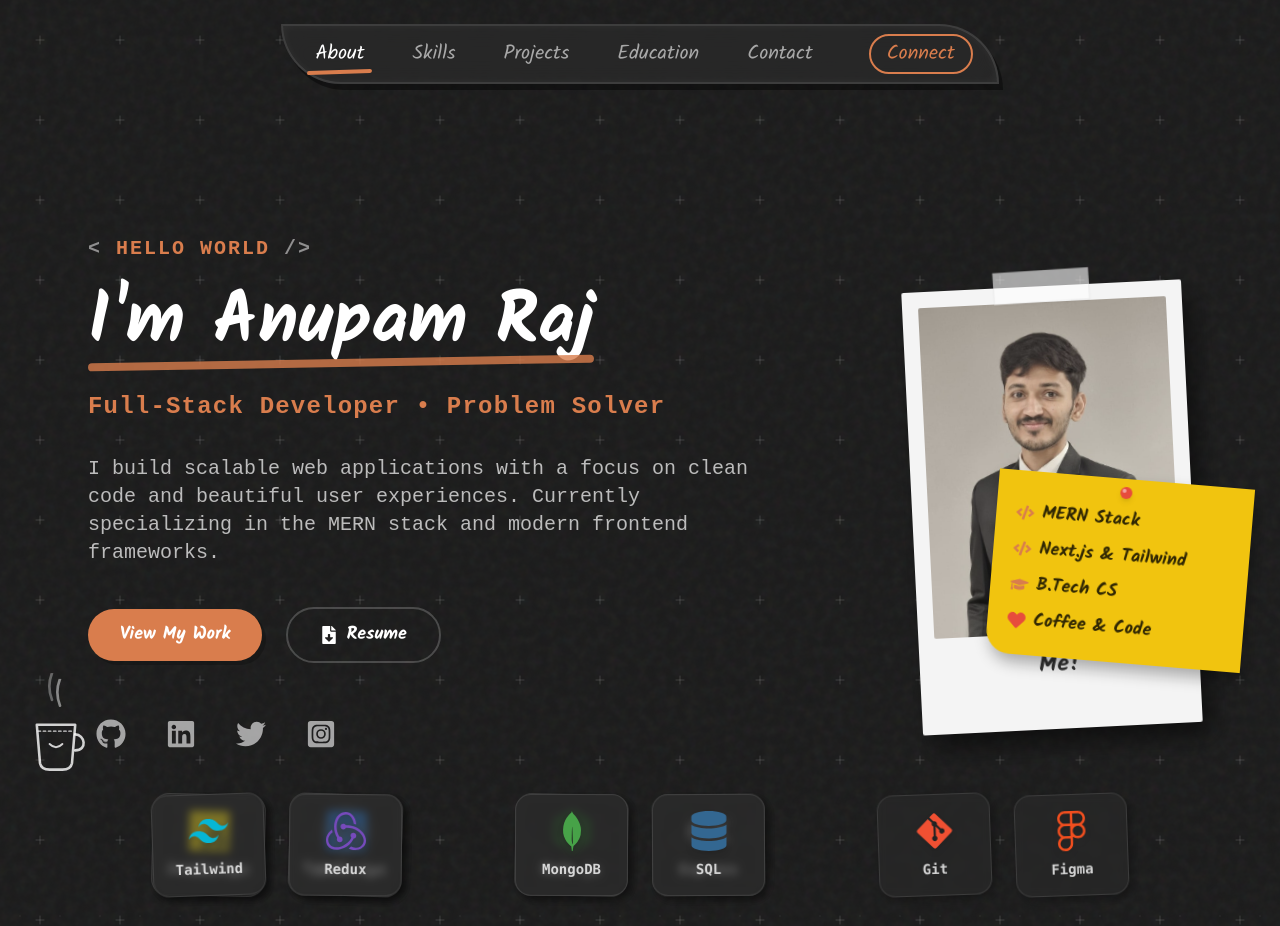
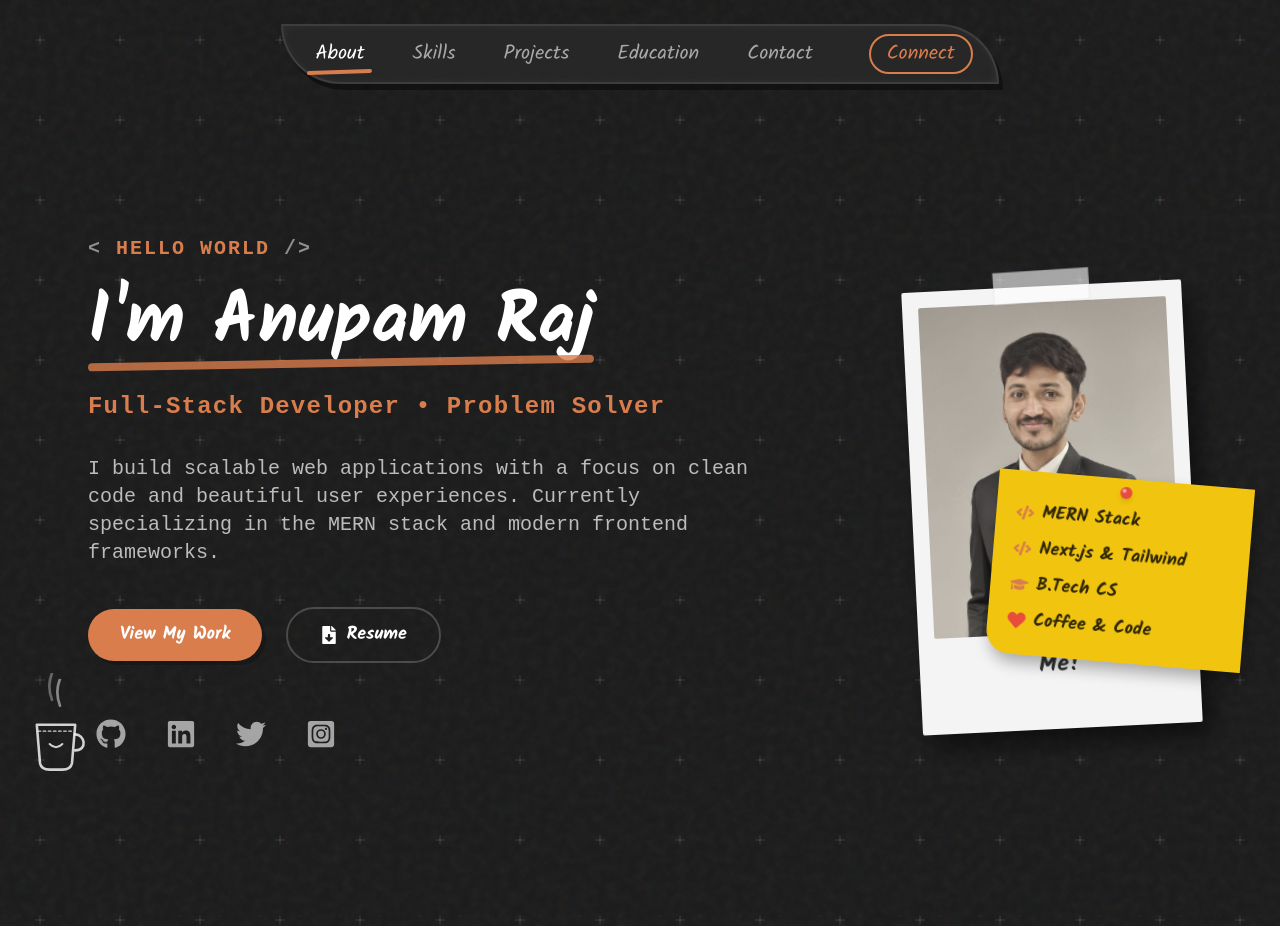
Before and after one commit to anupamraj176/portfolio, a React (Vite) app: page / in a window 1280 px wide. Shown: the top 926 px of the page. Built offline with nearby package versions, Linux system fonts and the light colour scheme.

Commit message:
feat: implement animated project slider and interactive tech stack components using GSAP

```diff
--- a/src/components/ProjectSlider.jsx
+++ b/src/components/ProjectSlider.jsx
@@ -68,14 +68,51 @@ const projects = [
 ];
 
 const ProjectCard = ({ project }) => {
+  const cardRef = useRef(null);
+
+  const handleMouseMove = (e) => {
+    if (!cardRef.current) return;
+    const { left, top, width, height } = cardRef.current.getBoundingClientRect();
+
+    // Calculate rotation based on mouse position relative to card center
+    const x = (e.clientX - left - width / 2) / 10;
+    const y = (e.clientY - top - height / 2) / 10;
+
+    gsap.to(cardRef.current, {
+      rotationY: x,
+      rotationX: -y,
+      scale: 1.05,
+      transformPerspective: 1000,
+      ease: "power2.out",
+      duration: 0.5,
+      zIndex: 50
+    });
+  };
+
+  const handleMouseLeave = () => {
+    if (!cardRef.current) return;
+    gsap.to(cardRef.current, {
+      rotationY: 0,
+      rotationX: 0,
+      scale: 1,
+      ease: "power2.out",
+      duration: 0.5,
+      zIndex: 1
+    });
+  };
+
   return (
     <div
-      className="w-[300px] sm:w-[350px] flex-shrink-0 bg-[#f4f4f4] p-4 pb-6 shadow-2xl relative border border-black/10 transition-transform hover:z-50 hover:scale-105 duration-300"
+      ref={cardRef}
+      className="w-[300px] sm:w-[350px] flex-shrink-0 bg-[#f4f4f4] p-4 pb-6 shadow-2xl relative border border-black/10 transition-shadow duration-300"
       style={{
         transform: `rotate(${project.rotation * 0.5}deg)`,
         boxShadow: "5px 15px 25px rgba(0,0,0,0.4)",
-        borderRadius: "24px"
+        borderRadius: "24px",
+        transformStyle: "preserve-3d" // Needed for 3D children if any
       }}
+      onMouseMove={handleMouseMove}
+      onMouseLeave={handleMouseLeave}
     >
       {/* Red Pushpin */}
       <div className="absolute -top-3 left-1/2 -translate-x-1/2 w-4 h-4 rounded-full bg-[#d97d4d] shadow-md border border-[#c2693b] z-20"
@@ -88,10 +125,10 @@ const ProjectCard = ({ project }) => {
 
       {/* Project Content */}
       <div className="bg-[#2a2a2a] w-full h-40 sm:h-48 rounded-[16px] flex items-center justify-center overflow-hidden border border-black/20 mb-4 text-white">
-        <h3 className="text-2xl font-bold opacity-50 px-4 text-center">{project.title}</h3>
+        <h3 className="text-2xl font-bold opacity-50 px-4 text-center" style={{ transform: "translateZ(20px)" }}>{project.title}</h3>
       </div>
 
-      <div>
+      <div style={{ transform: "translateZ(30px)" }}>
         <h3 className="text-xl sm:text-2xl font-bold text-gray-800 mb-1 leading-tight">{project.title}</h3>
         <p className="text-[#d97d4d] text-xs uppercase font-bold tracking-widest mb-3">{project.category}</p>
         <p className="text-gray-600 text-sm leading-relaxed mb-4 h-16">{project.desc}</p>
--- a/src/components/TechStack.jsx
+++ b/src/components/TechStack.jsx
@@ -24,48 +24,9 @@ import { Draggable } from "gsap/Draggable";
 
 gsap.registerPlugin(Draggable);
 
-const TechItem = ({ icon: Icon, name, color, delay, floatAmount }) => {
+const TechItem = ({ icon: Icon, name, color }) => {
   const itemRef = useRef(null);
   const circleRef = useRef(null);
-
-  useEffect(() => {
-    // Subtle wobble animation (instead of vertical floating)
-    const floatAnim = gsap.to(itemRef.current, {
-      rotation: (Math.random() > 0.5 ? 2 : -2),
-      duration: 2 + Math.random(),
-      repeat: -1,
-      yoyo: true,
-      ease: "sine.inOut",
-      delay: delay
-    });
-
-    // Make Draggable
-    const dragger = Draggable.create(itemRef.current, {
-      type: "x,y",
-      bounds: "#home", // Or some bounds, wait, #tech-stack-container is better
-      inertia: true,
-      onDragStart: () => {
-        floatAnim.pause();
-        gsap.to(itemRef.current, { scale: 1.1, zIndex: 100 });
-      },
-      onDragEnd: function() {
-        gsap.to(itemRef.current, {
-          x: 0,
-          y: 0,
-          scale: 1,
-          zIndex: 1,
-          duration: 1,
-          ease: "elastic.out(1, 0.3)",
-          onComplete: () => floatAnim.play()
-        });
-      }
-    });
-
-    return () => {
-      floatAnim.kill();
-      if (dragger[0]) dragger[0].kill();
-    };
-  }, [delay, floatAmount]);
 
   const handleMouseEnter = () => {
     if (circleRef.current) {
@@ -86,7 +47,7 @@ const TechItem = ({ icon: Icon, name, color, delay, floatAmount }) => {
   return (
     <div
       ref={itemRef}
-      className="relative flex flex-col items-center justify-center p-3 sm:p-4 bg-[#2a2a2a]/60 backdrop-blur-sm border border-white/10 rounded-2xl transition-colors hover:bg-white/10 group cursor-grab active:cursor-grabbing"
+      className="relative flex flex-col items-center justify-center p-3 sm:p-4 bg-[#2a2a2a]/60 backdrop-blur-sm border border-white/10 rounded-2xl transition-colors hover:bg-white/10 group cursor-pointer"
       style={{
         boxShadow: "4px 4px 10px rgba(0,0,0,0.3)"
       }}
@@ -135,31 +96,8 @@ export const TechStack = () => {
         rotation: -2,
         duration: 0.8,
         ease: "back.out(1.5)"
-      })
-      .from(frontendRef.current.children, {
-        y: 20,
-        opacity: 0,
-        scale: 0.8,
-        stagger: 0.1,
-        duration: 0.5,
-        ease: "power2.out"
-      }, "-=0.4")
-      .from(backendRef.current.children, {
-        y: 20,
-        opacity: 0,
-        scale: 0.8,
-        stagger: 0.1,
-        duration: 0.5,
-        ease: "power2.out"
-      }, "-=0.3")
-      .from(toolsRef.current.children, {
-        y: 20,
-        opacity: 0,
-        scale: 0.8,
-        stagger: 0.1,
-        duration: 0.5,
-        ease: "power2.out"
-      }, "-=0.3");
+      });
+      // Removed child animations completely as requested
 
     }, sectionRef);
 
@@ -214,12 +152,12 @@ export const TechStack = () => {
             <div className="absolute -top-3 left-1/2 -translate-x-1/2 w-8 h-4 bg-white/50" style={{ transform: "rotate(3deg)" }}></div>
           </div>
           <div ref={frontendRef} className="grid grid-cols-2 gap-4 sm:gap-6 w-full max-w-[250px]">
-            <TechItem icon={FaReact} name="React" color="#61DAFB" delay={0.1} floatAmount={8} />
-            <TechItem icon={SiNextdotjs} name="Next.js" color="#FFFFFF" delay={0.3} floatAmount={6} />
-            <TechItem icon={SiJavascript} name="JavaScript" color="#F7DF1E" delay={0.5} floatAmount={10} />
-            <TechItem icon={SiTypescript} name="TypeScript" color="#3178C6" delay={0.2} floatAmount={7} />
-            <TechItem icon={SiTailwindcss} name="Tailwind" color="#06B6D4" delay={0.4} floatAmount={9} />
-            <TechItem icon={SiRedux} name="Redux" color="#764ABC" delay={0.6} floatAmount={5} />
+            <TechItem icon={FaReact} name="React" color="#61DAFB" />
+            <TechItem icon={SiNextdotjs} name="Next.js" color="#FFFFFF" />
+            <TechItem icon={SiJavascript} name="JavaScript" color="#F7DF1E" />
+            <TechItem icon={SiTypescript} name="TypeScript" color="#3178C6" />
+            <TechItem icon={SiTailwindcss} name="Tailwind" color="#06B6D4" />
+            <TechItem icon={SiRedux} name="Redux" color="#764ABC" />
           </div>
         </div>
 
@@ -232,10 +170,10 @@ export const TechStack = () => {
             <div className="absolute -top-3 left-1/2 -translate-x-1/2 w-8 h-4 bg-white/50" style={{ transform: "rotate(-2deg)" }}></div>
           </div>
           <div ref={backendRef} className="grid grid-cols-2 gap-4 sm:gap-6 w-full max-w-[250px]">
-            <TechItem icon={FaNodeJs} name="Node.js" color="#339933" delay={0.2} floatAmount={8} />
-            <TechItem icon={SiExpress} name="Express" color="#FFFFFF" delay={0.4} floatAmount={6} />
-            <TechItem icon={SiMongodb} name="MongoDB" color="#47A248" delay={0.6} floatAmount={10} />
-            <TechItem icon={FaDatabase} name="SQL" color="#336791" delay={0.3} floatAmount={7} />
+            <TechItem icon={FaNodeJs} name="Node.js" color="#339933" />
+            <TechItem icon={SiExpress} name="Express" color="#FFFFFF" />
+            <TechItem icon={SiMongodb} name="MongoDB" color="#47A248" />
+            <TechItem icon={FaDatabase} name="SQL" color="#336791" />
           </div>
         </div>
 
@@ -248,8 +186,8 @@ export const TechStack = () => {
             <div className="absolute -top-3 left-1/2 -translate-x-1/2 w-8 h-4 bg-white/50" style={{ transform: "rotate(1deg)" }}></div>
           </div>
           <div ref={toolsRef} className="grid grid-cols-2 gap-4 sm:gap-6 w-full max-w-[250px]">
-            <TechItem icon={FaGitAlt} name="Git" color="#F05032" delay={0.5} floatAmount={8} />
-            <TechItem icon={SiFigma} name="Figma" color="#F24E1E" delay={0.1} floatAmount={6} />
+            <TechItem icon={FaGitAlt} name="Git" color="#F05032" />
+            <TechItem icon={SiFigma} name="Figma" color="#F24E1E" />
           </div>
         </div>
 
```
